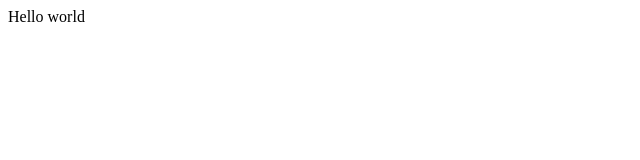
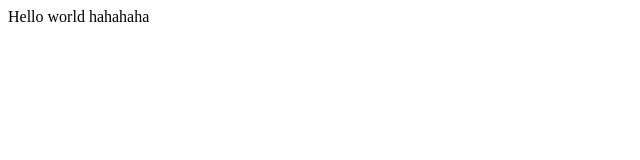
Before and after one commit to TrustInMe0/GitTest, a plain HTML site: page ็Hob.html in a window 1280 px wide. Shown: the full height of the page, 0-640 px from the left. Drawn offline with Linux system fonts and the light colour scheme.

Commit message:
Update ็Hob.html

```diff
--- a/็Hob.html
+++ b/็Hob.html
@@ -2,4 +2,5 @@
 <head></head>
 <body>
 <h>Hello world</h>
+<h>hahahaha</h>
 </body>
```
